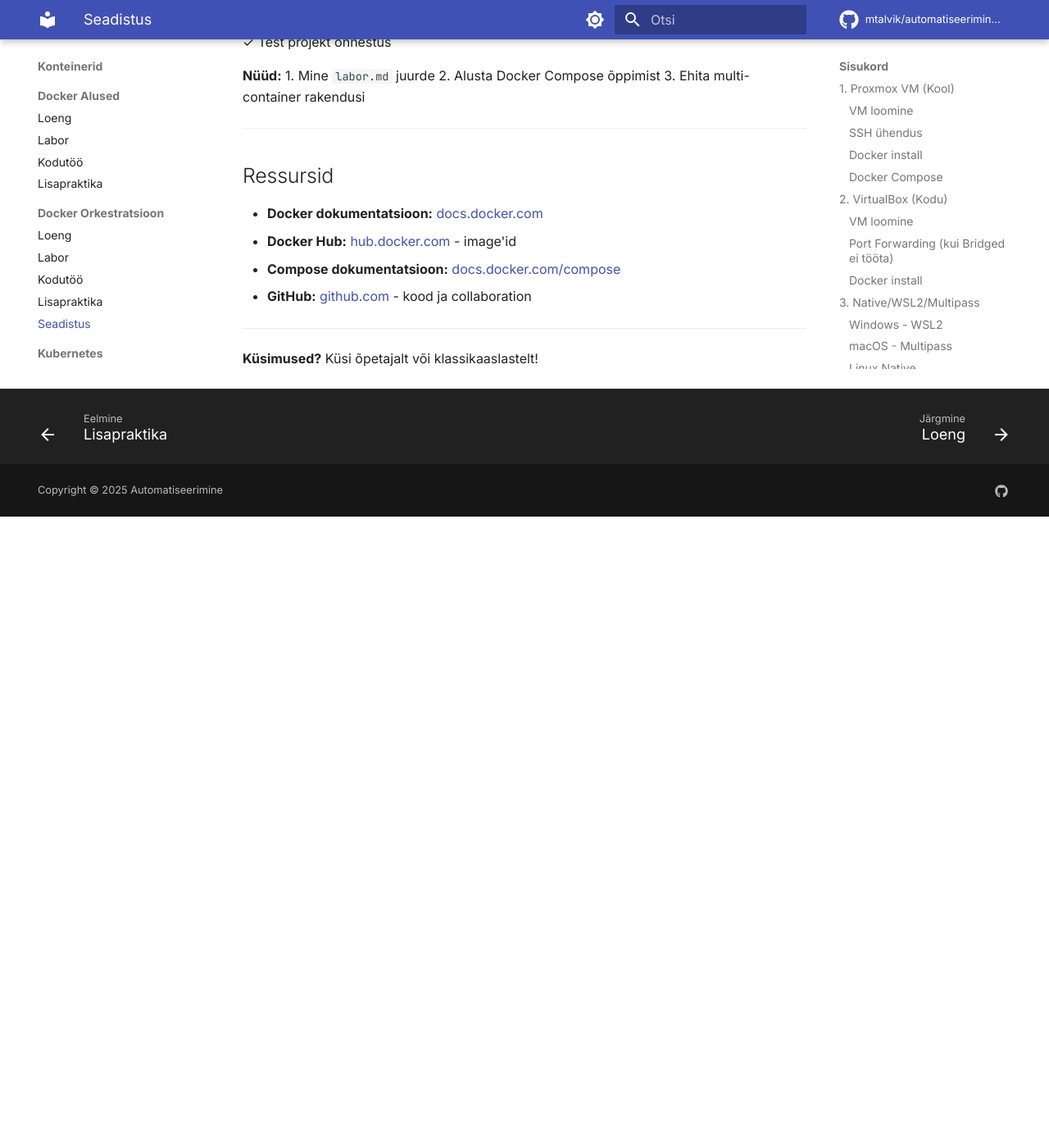
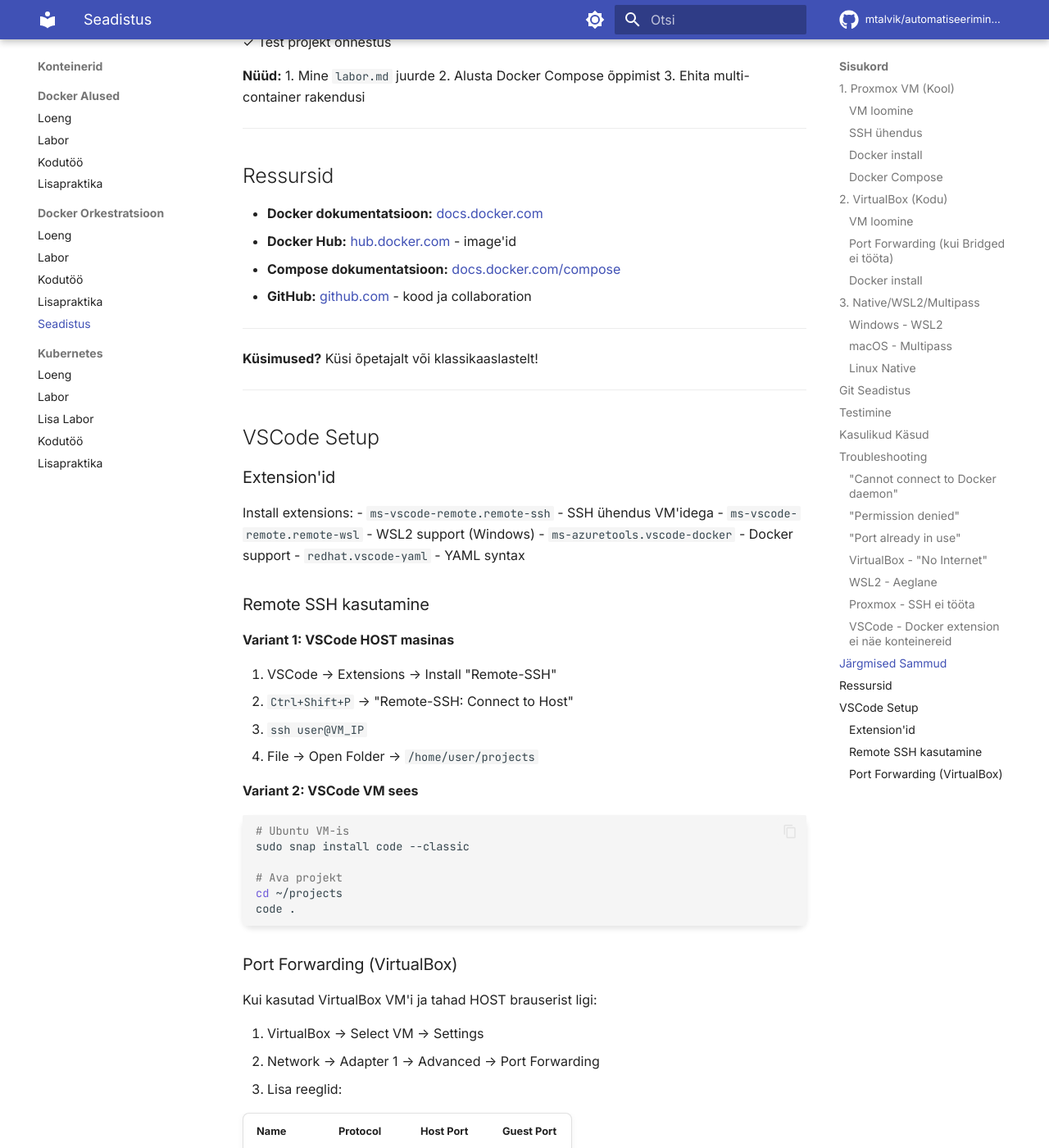
Before and after one commit to mtalvik/automatiseerimine_ext, an MkDocs documentation site: the page built from docs/docker_orchestration/seadistus.md, in a window 1280 px wide and 1400 px high, scrolled down 7339 px. Shown: the whole window at 82% size. Built offline with MkDocs 1.6.1 and Material for MkDocs 9.7.7, drawn with Linux system fonts in a browser that asks for light colours; comment, search, counter and statistics services are not loaded; before the commit the page ends 7969 px from its top, so only the background shows below that; some of the changed text lies outside the part shown.

Commit message:
Document VSCode setup for Docker and SSH
Added setup instructions for VSCode with Remote SSH and Docker support, including extension recommendations and port forwarding configuration for VirtualBox.

````diff
--- a/docs/docker_orchestration/seadistus.md
+++ b/docs/docker_orchestration/seadistus.md
@@ -386,3 +386,57 @@ sudo chmod 666 /var/run/docker.sock
 ---
 
 **Küsimused?** Küsi õpetajalt või klassikaaslastelt!
+
+---
+
+## VSCode Setup
+
+### Extension'id
+
+Install extensions:
+- `ms-vscode-remote.remote-ssh` - SSH ühendus VM'idega
+- `ms-vscode-remote.remote-wsl` - WSL2 support (Windows)
+- `ms-azuretools.vscode-docker` - Docker support
+- `redhat.vscode-yaml` - YAML syntax
+
+### Remote SSH kasutamine
+
+**Variant 1: VSCode HOST masinas**
+
+1. VSCode → Extensions → Install "Remote-SSH"
+2. `Ctrl+Shift+P` → "Remote-SSH: Connect to Host"
+3. `ssh user@VM_IP`
+4. File → Open Folder → `/home/user/projects`
+
+**Variant 2: VSCode VM sees**
+
+```bash
+# Ubuntu VM-is
+sudo snap install code --classic
+
+# Ava projekt
+cd ~/projects
+code .
+```
+
+### Port Forwarding (VirtualBox)
+
+Kui kasutad VirtualBox VM'i ja tahad HOST brauserist ligi:
+
+1. VirtualBox → Select VM → Settings
+2. Network → Adapter 1 → Advanced → Port Forwarding
+3. Lisa reeglid:
+
+| Name | Protocol | Host Port | Guest Port |
+|------|----------|-----------|------------|
+| HTTP | TCP | 8080 | 80 |
+| HTTPS | TCP | 8443 | 443 |
+| Custom | TCP | 3000 | 3000 |
+
+Siis HOST masinas: `http://localhost:8080`
+
+**Alternatiiv: Bridged Adapter**
+
+Settings → Network → Adapter 1 → Bridged Adapter
+
+VM saab IP samast võrgust (192.168.x.x) ja pääsed otse ligi.
````
